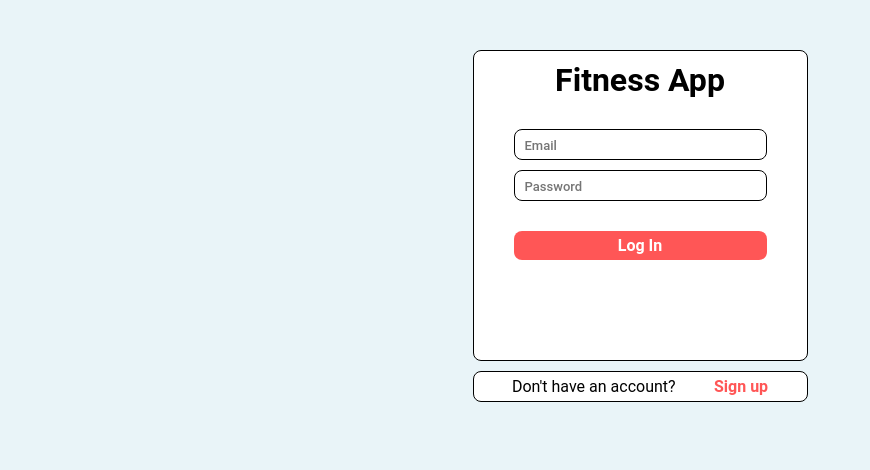
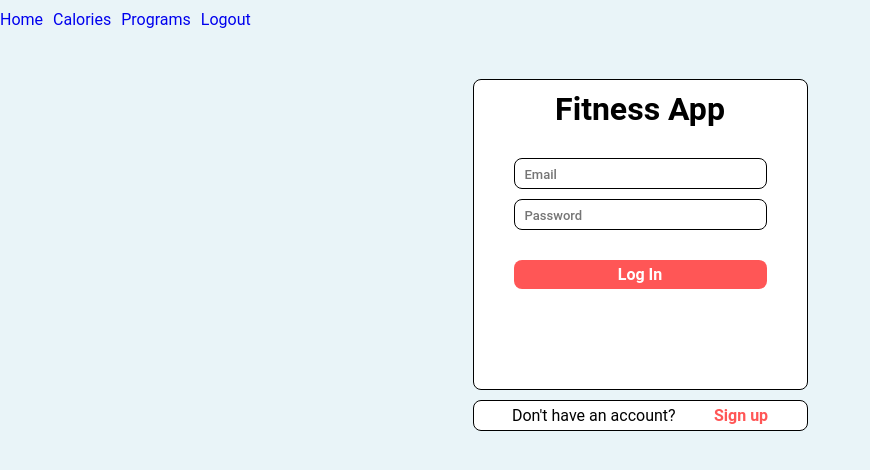
Before and after one commit to BorislavBenderov/fitness-app, a React (Create React App) app: page / in a window 1280 px wide. Shown: the top 470 px of the page, without its empty margins (0-870 px from the left). Built offline with nearby package versions, Linux system fonts and the light colour scheme; no server answers.

Commit message:
Add Header component

```diff
--- a/src/App.js
+++ b/src/App.js
@@ -8,11 +8,13 @@ import { FullBodyProgram } from './components/fitness-programs/FullBodyProgram';
 import { UpperLowerProgram } from './components/fitness-programs/UpperLowerProgram';
 import { PushPullLegsProgram } from './components/fitness-programs/PushPullLegsProgram';
 import { Calories } from './components/calories/Calories';
+import { Header } from './components/header/Header';
 
 function App() {
   return (
     <AuthContextProvider>
       <div className="App">
+        <Header />
         <Routes>
           <Route path='/' element={<Login />} />
           <Route path='/register' element={<Register />} />
--- /dev/null
+++ b/src/components/header/Header.js
@@ -0,0 +1,22 @@
+import { Link } from "react-router-dom";
+
+export const Header = () => {
+    return (
+        <header className="header__container">
+            <ul className="nav">
+                <li>
+                    <Link to="/fitness">Home</Link>
+                </li>
+                <li>
+                    <Link to="/calories">Calories</Link>
+                </li>
+                <li>
+                    <Link to="/fitness-programs">Programs</Link>
+                </li>
+                <li>
+                    <Link to="#">Logout</Link>
+                </li>
+            </ul>
+        </header>
+    );
+}
```
